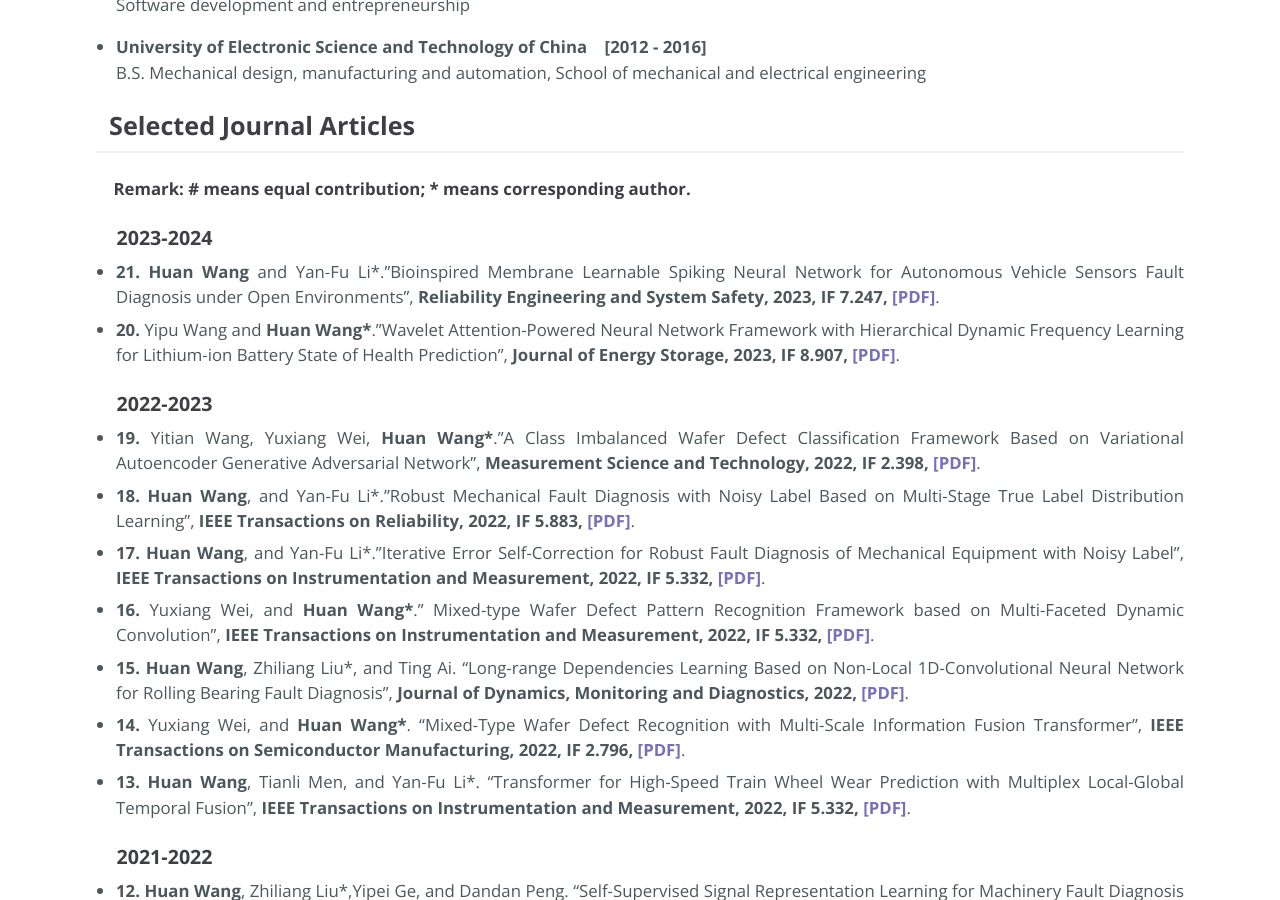
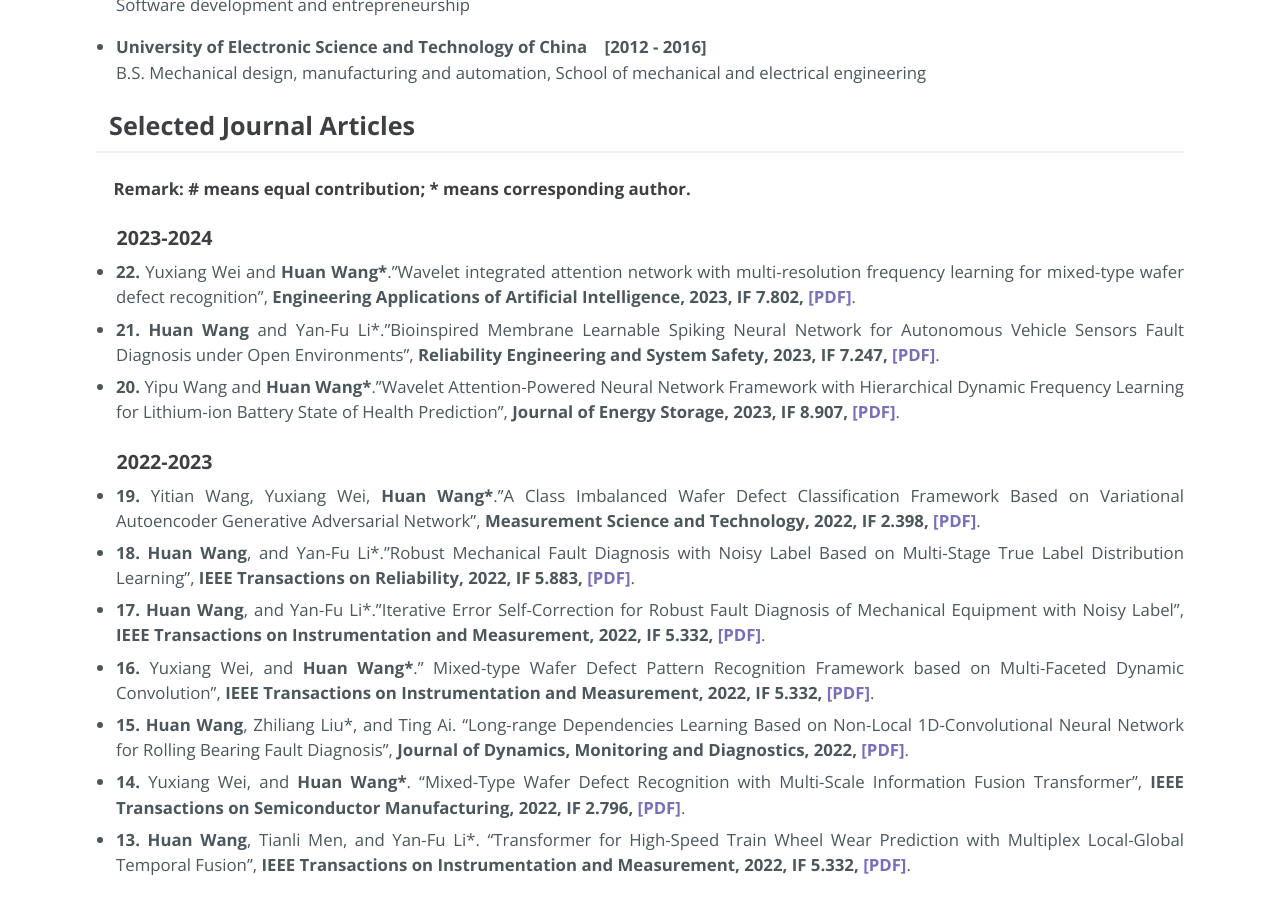
Before and after one commit to WH-HuanWang/WH-HuanWang.github.io, a Jekyll site: the page built from index.md, in a window 1280 px wide and 900 px high, scrolled down 1360 px. Built offline with Jekyll 4.4.1, drawn with Linux system fonts in a browser that asks for light colours.

Commit message:
Update index.md

```diff
--- a/index.md
+++ b/index.md
@@ -54,8 +54,9 @@ B.S. Mechanical design, manufacturing and automation, School of mechanical and e
 #### &nbsp;&nbsp;&nbsp; <b>Remark: # means equal contribution; * means corresponding author.</b>
 
 ### &nbsp;&nbsp;&nbsp; <b>2023-2024</b>
-* <b>21. Huan Wang</b> and Yan-Fu Li*."Bioinspired Membrane Learnable Spiking Neural Network  for Autonomous Vehicle Sensors Fault Diagnosis under Open Environments", <b>Reliability Engineering and System Safety, 2023, IF 7.247, [[PDF]](https://www.sciencedirect.com/journal/reliability-engineering-and-system-safety/)</b>.
-* <b>20. </b>Yipu Wang and <b>Huan Wang*</b>."Wavelet Attention-Powered Neural Network Framework  with Hierarchical Dynamic Frequency Learning for Lithium-ion Battery State of Health Prediction", <b>Journal of Energy Storage, 2023, IF 8.907, [[PDF]](https://www.sciencedirect.com/journal/journal-of-energy-storage)</b>.
+* <b>22. </b>Yuxiang Wei and <b>Huan Wang*</b>."Wavelet integrated attention network with multi-resolution frequency learning for mixed-type wafer defect recognition", <b>Engineering Applications of Artificial Intelligence, 2023, IF 7.802, [[PDF]](https://www.sciencedirect.com/science/article/pii/S0952197623001598)</b>.
+* <b>21. Huan Wang</b> and Yan-Fu Li*."Bioinspired Membrane Learnable Spiking Neural Network  for Autonomous Vehicle Sensors Fault Diagnosis under Open Environments", <b>Reliability Engineering and System Safety, 2023, IF 7.247, [[PDF]](https://www.sciencedirect.com/science/article/pii/S0951832023000170)</b>.
+* <b>20. </b>Yipu Wang and <b>Huan Wang*</b>."Wavelet Attention-Powered Neural Network Framework  with Hierarchical Dynamic Frequency Learning for Lithium-ion Battery State of Health Prediction", <b>Journal of Energy Storage, 2023, IF 8.907, [[PDF]](https://www.sciencedirect.com/science/article/pii/S2352152X23000944)</b>.
 
 ### &nbsp;&nbsp;&nbsp; <b>2022-2023</b>
 * <b>19. </b>Yitian Wang, Yuxiang Wei, <b>Huan Wang*</b>."A Class Imbalanced Wafer Defect Classification Framework Based on Variational Autoencoder Generative Adversarial Network", <b>Measurement Science and Technology, 2022, IF 2.398, [[PDF]](https://iopscience.iop.org/journal/0957-0233)</b>.
```
